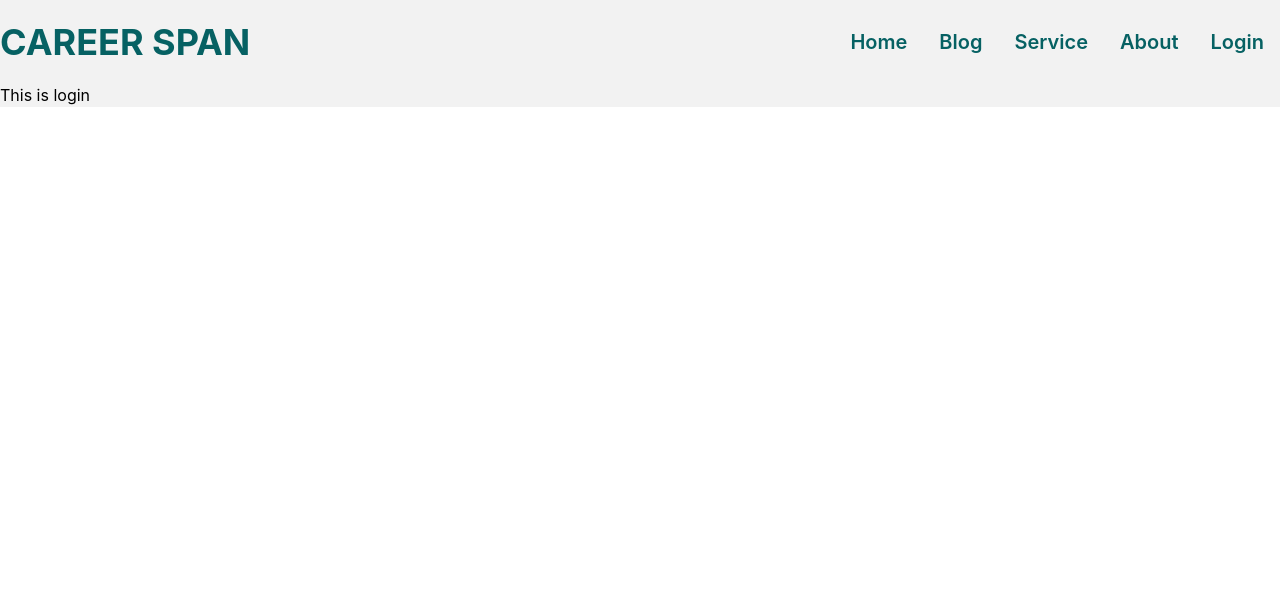
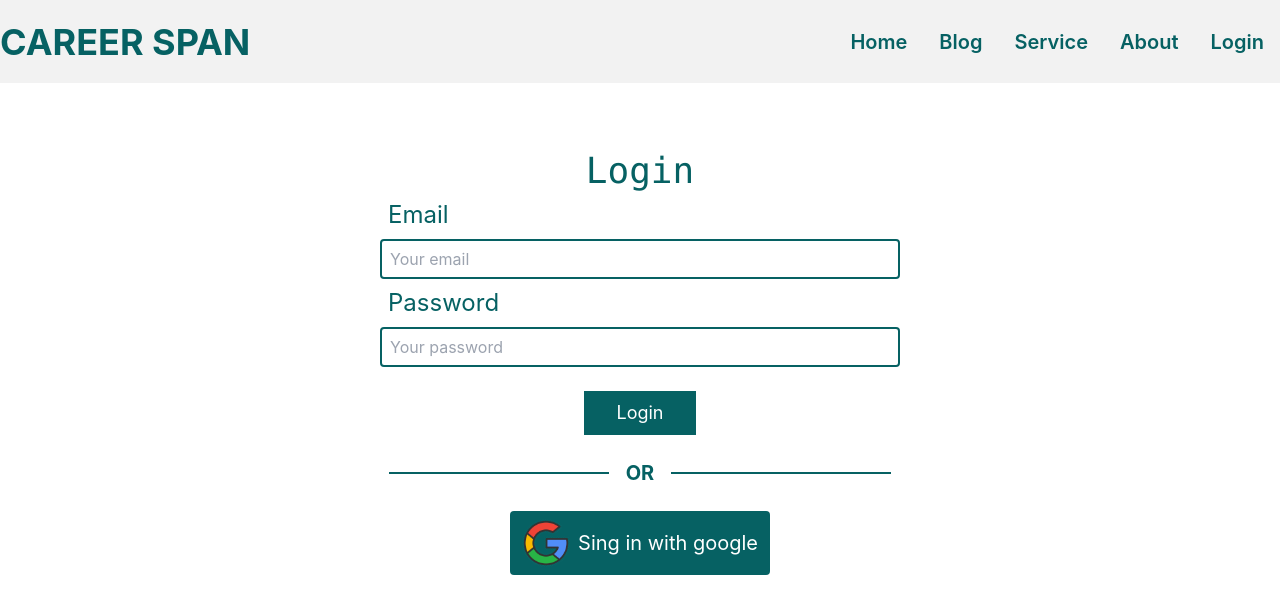
Before and after one commit to ibrahimkhalil188/Carer-span, a React (Create React App) app: page /login in a window 1280 px wide. Shown: the top 614 px of the page. Built offline with nearby package versions, Linux system fonts and the light colour scheme.

Commit message:
login page done

```diff
--- a/src/App.js
+++ b/src/App.js
@@ -7,7 +7,7 @@ import Header from './Pages/Shared/Header/Header';
 
 function App() {
   return (
-    <div className='bg-[#F2F2F2]'>
+    <div>
       <Header />
       <Routes>
         <Route path='/' element={<Home></Home>}></Route>
@@ -15,6 +15,7 @@ function App() {
         <Route path='/home/:serviceId' element={<CheckOut></CheckOut>}></Route>
         <Route path='/login' element={<Login></Login>}></Route>
       </Routes>
+
     </div>
   );
 }
--- a/src/Pages/Home/Banner/Banner.js
+++ b/src/Pages/Home/Banner/Banner.js
@@ -3,7 +3,8 @@ import bannerImage from '../../../Asset/banner.jpg'
 const Banner = () => {
     return (
         <div>
-            <div className='flex justify-center items-center' style={{ height: "86vh", objectFit: "fill", backgroundSize: "cover", backgroundPosition: "center", backgroundImage: `url(${bannerImage})` }}>
+            <div style={{ height: "86vh", objectFit: "fill", backgroundSize: "cover", backgroundPosition: "center", backgroundImage: `url(${bannerImage})` }}>
+
             </div>
         </div>
     );
--- a/src/Pages/Home/Home.js
+++ b/src/Pages/Home/Home.js
@@ -1,12 +1,14 @@
 import React from 'react';
+import Footer from '../Shared/Footer/Footer';
 import Banner from './Banner/Banner';
 import Services from './Services/Services';
 
 const Home = () => {
     return (
-        <div>
+        <div className='bg-[#F2F2F2]'>
             <Banner></Banner>
             <Services></Services>
+            <Footer />
         </div>
     );
 };
--- a/src/Pages/Home/Service/Service.js
+++ b/src/Pages/Home/Service/Service.js
@@ -10,7 +10,7 @@ const Service = ({ service }) => {
             </div>
             <div className='p-4 bg-[#066163] text-white'>
                 <h1 className='text-3xl text-mono'>{name}</h1>
-                <p className='text-xl py-6 line-height'>{description}</p>
+                <p className='text-lg py-4 line-height'>{description.slice(0, 150) + " ..."}</p>
                 <p className='text-2xl font-bold'>price: ${price}</p>
 
             </div>
--- a/src/Pages/Login/Login.js
+++ b/src/Pages/Login/Login.js
@@ -1,9 +1,34 @@
 import React from 'react';
-
+import google from '../../Asset/google.png'
 const Login = () => {
     return (
-        <div>
-            This is login
+        <div className='h-[70vh] flex justify-center items-center'>
+            <div className='text-[#066163]'>
+                <h1 className='text-center text-4xl  font-mono'>Login</h1>
+                <div>
+                    <form>
+                        <div>
+                            <label className='text-2xl p-2 block'>Email</label>
+                            <input className='md:w-[520px] h-[40px] outline-none border-2 border-[#066163] rounded px-2 block' type="email" placeholder='Your email' />
+                        </div>
+                        <div>
+                            <label className='text-2xl p-2 block'>Password</label>
+                            <input className='md:w-[520px] h-[40px] outline-none border-2 border-[#066163] rounded px-2 block' type="password" placeholder='Your password' />
+                        </div>
+                        <div className='w-50 text-center'>
+                            <button className='px-8 py-2 my-6 text-lg text-white bg-[#066163]' type="submit">Login</button>
+                        </div>
+                    </form>
+                </div>
+                <div className='flex justify-around items-center'>
+                    <div className='w-[220px] h-[2px] bg-[#066163]'></div> <p className='text-xl font-bold'>OR</p>  <div className='w-[220px] h-[2px] bg-[#066163]'></div>
+                </div>
+                <div className='mt-6'>
+                    <div className=' flex justify-around items-center w-1/2 mx-auto bg-[#066163] text-white p-2 rounded'>
+                        <img className='w-12 h-12' src={google} alt="" /> <span className='text-xl'>Sing in with google</span>
+                    </div>
+                </div>
+            </div>
         </div>
     );
 };
--- /dev/null
+++ b/src/Pages/Shared/Footer/Footer.js
@@ -0,0 +1,11 @@
+import React from 'react';
+
+const Footer = () => {
+    return (
+        <div className='bg-[#066163] text-white h-[80px] text-2xl flex justify-center items-center'>
+            All right reserved
+        </div>
+    );
+};
+
+export default Footer;
```
Also changed, not shown: src/Asset/google.png (added).
